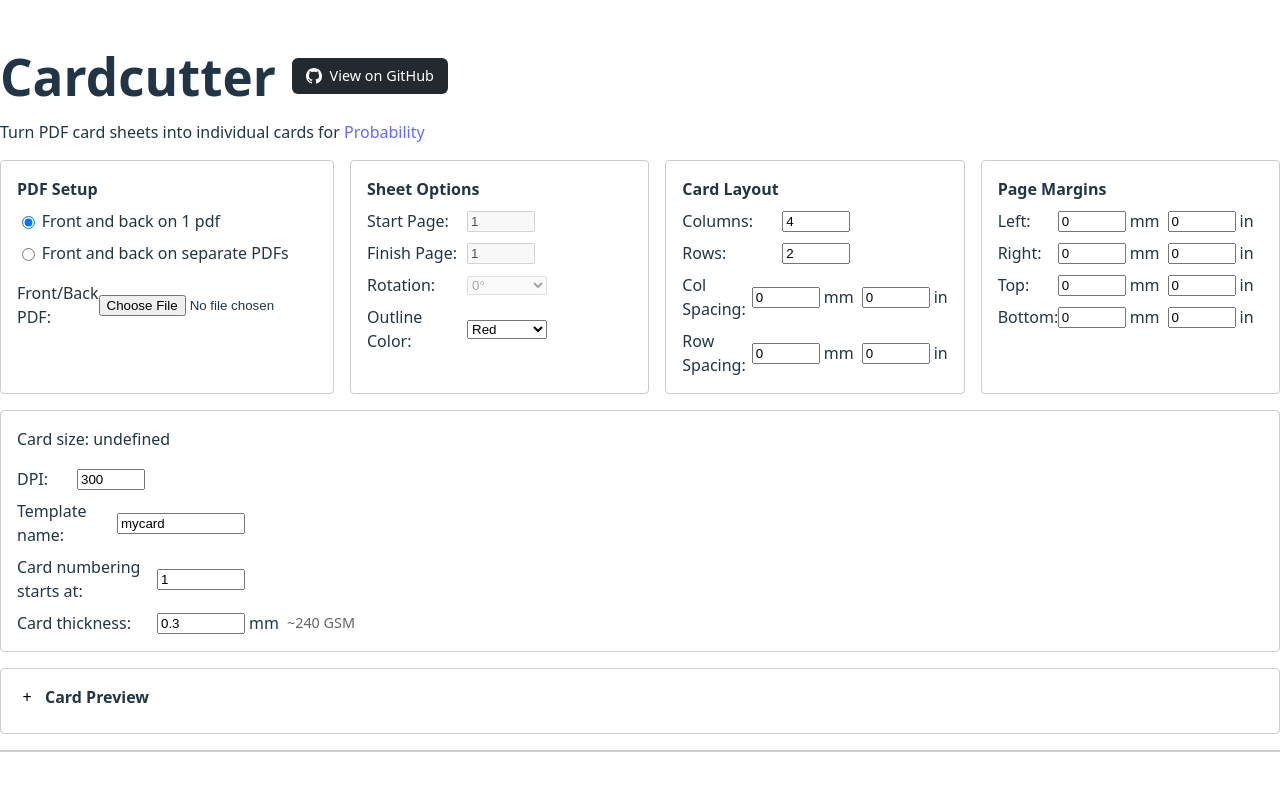
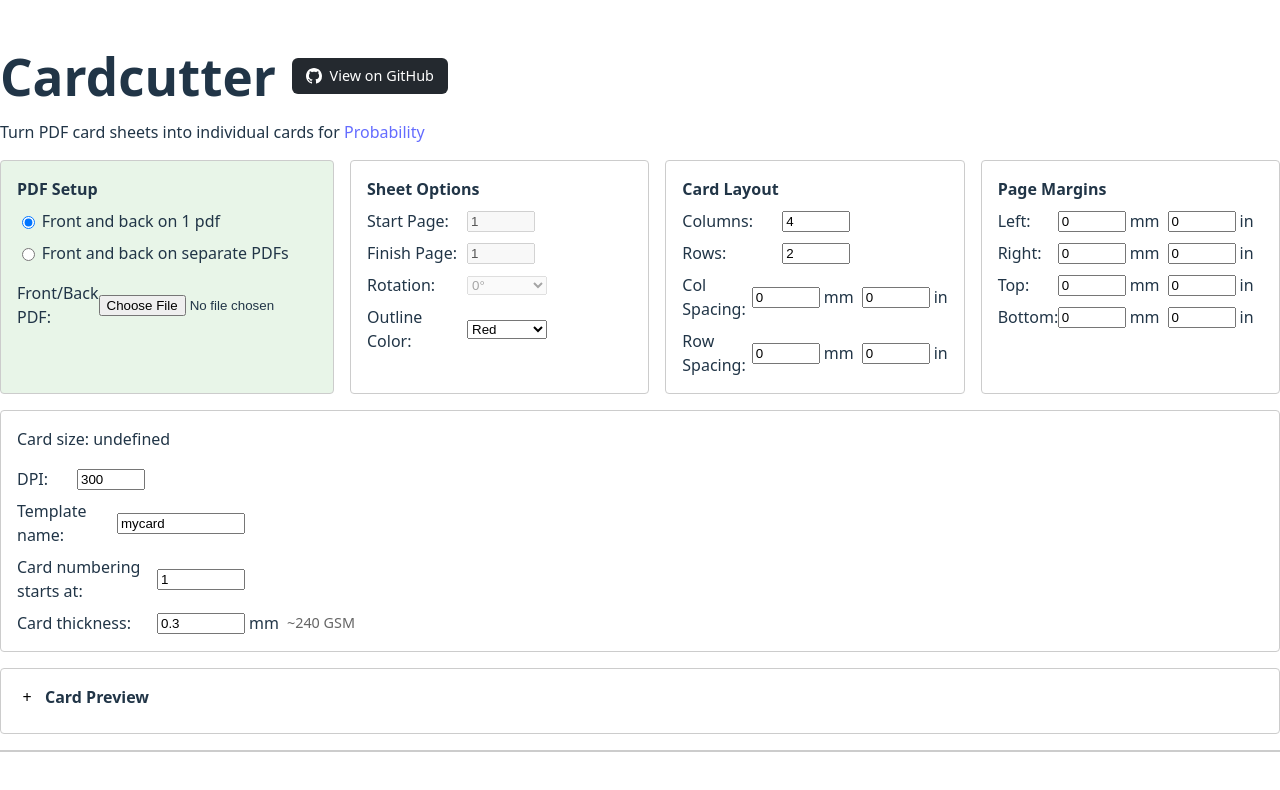
Before and after one commit to garbo-succus/cardcutter, a React (Vite) app: page / in a window 1280 px wide. Shown: the top 790 px of the page. Built offline with nearby package versions, Linux system fonts and the light colour scheme.

Commit message:
Fix layout

```diff
--- a/src/App.tsx
+++ b/src/App.tsx
@@ -967,7 +967,7 @@ function App() {
       <p>Turn PDF card sheets into individual cards for <a href="https://probability.nz" target="_blank" rel="noopener noreferrer">Probability</a></p>
 
       <div style={{ display: 'flex', gap: '1em', marginBottom: '1em', flexWrap: 'wrap' }}>
-        <div style={{ border: '1px solid #ccc', padding: '1em', borderRadius: '4px', flex: '1', minWidth: '300px' }}>
+        <div style={{ border: '1px solid #ccc', padding: '1em', borderRadius: '4px', flex: '1', minWidth: '300px', backgroundColor: '#e8f5e8' }}>
           <h3 style={{ margin: '0 0 0.5em 0', fontSize: '1em' }}>PDF Setup</h3>
           <div style={{ display: 'flex', flexDirection: 'column', gap: '0.5em' }}>
             <div>
```
